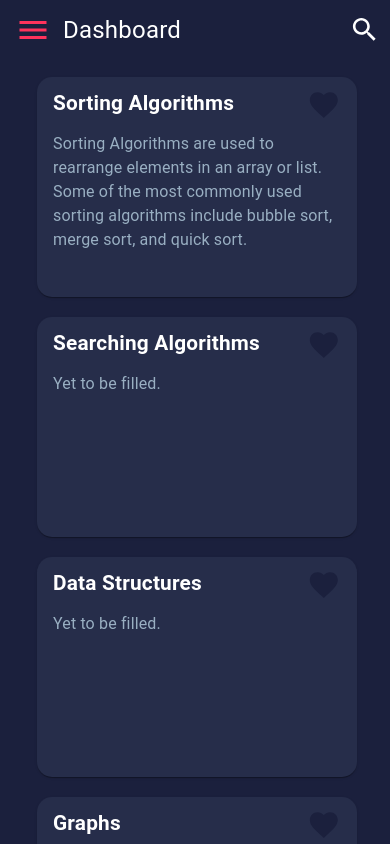
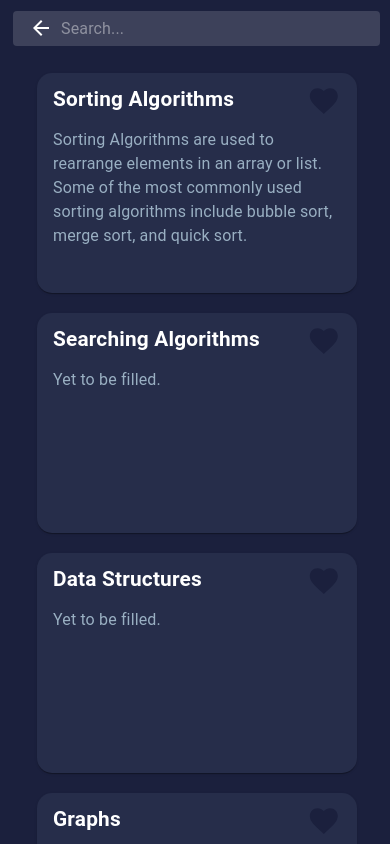
Before and after one commit to AlgoVisionKnights-V2/adv-react, a React (Create React App) app: page / in a window 390 px wide. Both pictures are taken after a click on the button 364 px from the left and 30 px from the top of the page. Built offline with nearby package versions, Linux system fonts and the light colour scheme; what react-unity-webgl would draw is missing.

Commit message:
Search bar responsive

```diff
--- a/src/App.js
+++ b/src/App.js
@@ -17,6 +17,19 @@ function App() {
 	// Visualizer and Information page toggler
 	const [algoPage, setAlgoPage] = React.useState('visualizer');
 
+	const [viewWidth, setViewWidth] = React.useState(window.innerWidth);
+
+	React.useLayoutEffect(() => {
+		// Records the width the screen in real-time
+		const handleResize = () => {
+			setViewWidth(window.innerWidth);
+		};
+		window.addEventListener('resize', handleResize);
+		handleResize();
+
+		return () => window.removeEventListener('resize', handleResize);
+	});
+
 	// Open or close drawer
 	const toggleDrawer = (event) => {
 		setOpen(!open);
@@ -29,6 +42,7 @@ function App() {
 				toggleDrawer={toggleDrawer}
 				setPage={setPage}
 				setAlgoPage={setAlgoPage}
+				viewWidth={viewWidth}
 			/>
 			<div className='Main'>
 				<Header
@@ -37,6 +51,7 @@ function App() {
 					setPage={setPage}
 					setAlgoPage={setAlgoPage}
 					algoPage={algoPage}
+					viewWidth={viewWidth}
 				/>
 
 				{page === 'dashboard' ? (
--- a/src/components/header/Header.css
+++ b/src/components/header/Header.css
@@ -32,20 +32,23 @@
 }
 
 #search-input {
+	display: inherit;
 	margin: 0px 0px 0px 30px;
 	width: 100%;
 }
 
-#search-icon {
+#input-icon {
 	color: #ffffff;
 }
 
 .SearchInputMobile {
-	display: none;
+	display: inherit;
 }
 
 #search-button-mobile {
 	padding: 0;
+	font-size: 1.3em;
+	color: #ffffff;
 }
 
 .TopPageToggle {
@@ -64,15 +67,6 @@
 
 @media (max-width: 450px) {
 	#search-input {
-		display: none;
-	}
-
-	.SearchInputMobile {
-		display: inherit;
-	}
-
-	#search-icon-mobile {
-		font-size: 1.3em;
-		color: #ffffff;
+		margin: 0px 0px 0px 10px;
 	}
 }
--- a/src/components/header/Header.js
+++ b/src/components/header/Header.js
@@ -14,6 +14,7 @@ import {
 } from '@material-ui/core';
 import MenuIcon from '@material-ui/icons/Menu';
 import SearchIcon from '@material-ui/icons/Search';
+import ArrowBackIcon from '@material-ui/icons/ArrowBack';
 import { fade, makeStyles } from '@material-ui/core/styles';
 
 const useStyles = makeStyles((theme) => ({
@@ -31,11 +32,11 @@ const useStyles = makeStyles((theme) => ({
 			width: 'auto',
 		},
 	},
-	searchIcon: {
+	inputIcon: {
 		padding: theme.spacing(0, 2),
 		height: '100%',
 		position: 'absolute',
-		pointerEvents: 'none',
+		zIndex: 1,
 		display: 'flex',
 		alignItems: 'center',
 		justifyContent: 'center',
@@ -51,27 +52,55 @@ const useStyles = makeStyles((theme) => ({
 	},
 }));
 
-function Header({ toggleDrawer, page, algoPage, setAlgoPage }) {
+function Header({ toggleDrawer, page, algoPage, setAlgoPage, viewWidth }) {
+	const [search, setSearch] = React.useState(false);
+
 	const classes = useStyles();
+
+	React.useEffect(() => {
+		if (viewWidth > 450) {
+			setSearch(false);
+		}
+	});
+
+	// Toggles mobile search
+	const toggleSearch = () => {
+		setSearch(!search);
+	};
 
 	return (
 		<div className='Header'>
 			<AppBar id='header-bar' elevation={0}>
 				<Toolbar id='toolbar'>
 					<div className='MenuTools'>
+						{viewWidth > 450 || !search ? (
 							<div className='LeftMenus'>
 								<IconButton onClick={toggleDrawer}>
 									<MenuIcon id='menu-icon' />
 								</IconButton>
 
-							<Typography id='header-title'>Dashboard</Typography>
+								<Typography id='header-title'>
+									Dashboard
+								</Typography>
 							</div>
+						) : null}
 
+						{viewWidth > 450 || search ? (
 							<div id='search-input' className={classes.search}>
+								{viewWidth > 450 ? (
 									<SearchIcon
-								id='search-icon'
-								className={classes.searchIcon}
+										id='input-icon'
+										className={classes.inputIcon}
 									/>
+								) : (
+									<IconButton
+										id='input-icon'
+										className={classes.inputIcon}
+										onClick={toggleSearch}>
+										<ArrowBackIcon />
+									</IconButton>
+								)}
+
 								<InputBase
 									placeholder='Search...'
 									classes={{
@@ -80,11 +109,15 @@ function Header({ toggleDrawer, page, algoPage, setAlgoPage }) {
 									}}
 								/>
 							</div>
+						) : (
 							<div className='SearchInputMobile'>
-							<IconButton id='search-button-mobile'>
+								<IconButton
+									id='search-button-mobile'
+									onClick={toggleSearch}>
 									<SearchIcon id='search-icon-mobile' />
 								</IconButton>
 							</div>
+						)}
 					</div>
 
 					<div className='TopPageToggle'>
--- a/src/components/navigation/Navigation.js
+++ b/src/components/navigation/Navigation.js
@@ -43,20 +43,8 @@ const useStyles = makeStyles((theme) => ({
 	},
 }));
 
-function Navigation({ open, toggleDrawer, setPage, setAlgoPage }) {
+function Navigation({ open, toggleDrawer, setPage, setAlgoPage, viewWidth }) {
 	const [expanded, setExpanded] = React.useState('dashboard');
-	const [viewWidth, setViewWidth] = React.useState(window.innerWidth);
-
-	React.useLayoutEffect(() => {
-		// Records the width the screen in real-time
-		const handleResize = () => {
-			setViewWidth(window.innerWidth);
-		};
-		window.addEventListener('resize', handleResize);
-		handleResize();
-
-		return () => window.removeEventListener('resize', handleResize);
-	});
 
 	// Handles panel clicks
 	const handleChange = (panel) => (event, newExpanded) => {
```
Lines whose indentation alone changed are shown as unchanged.
